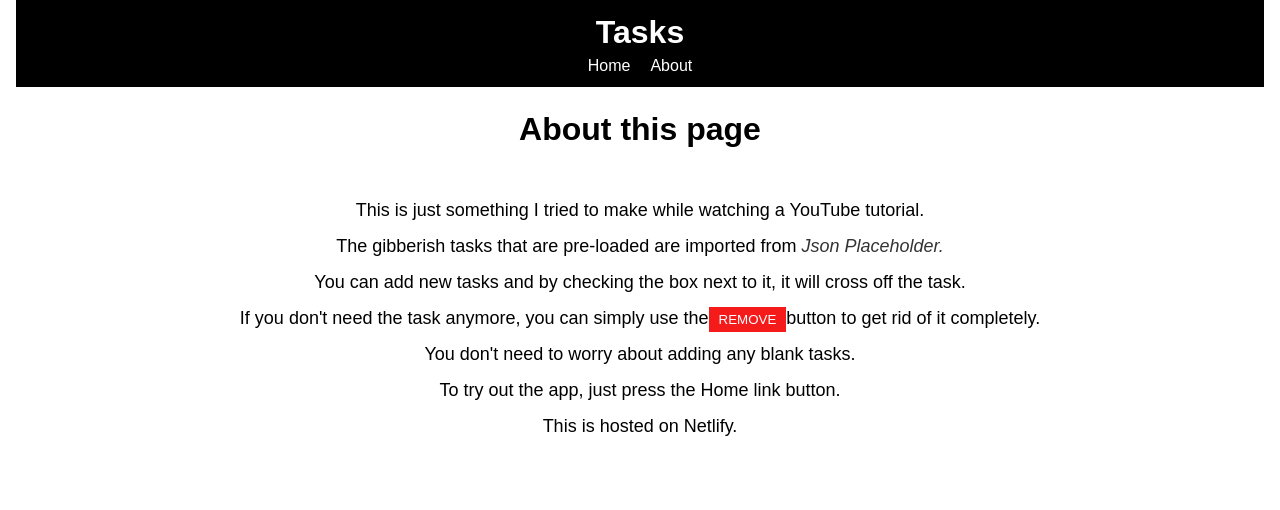
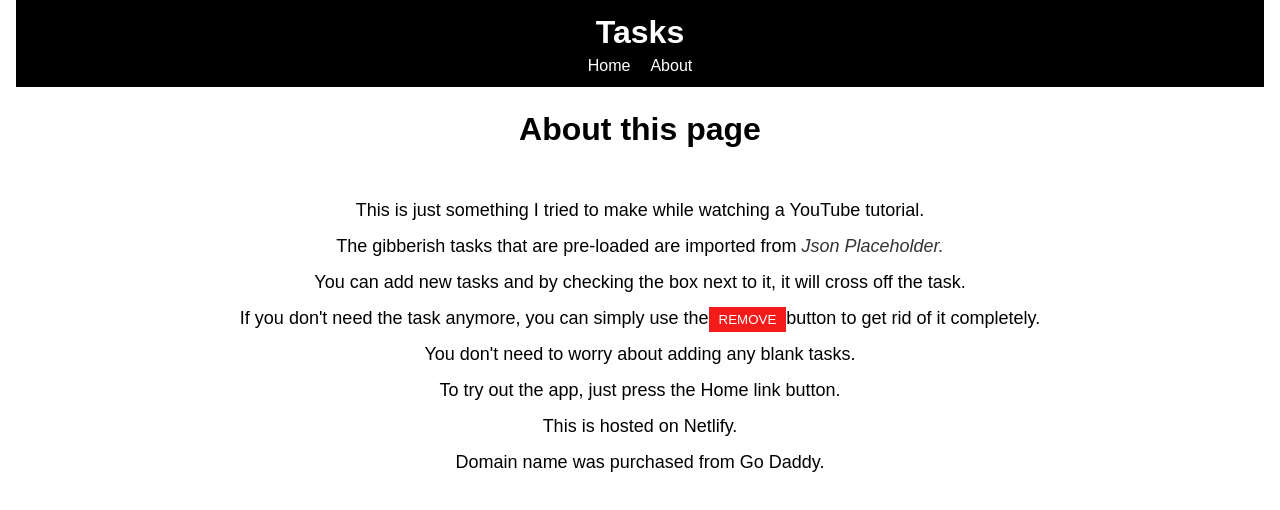
Before and after one commit to rob-silins/todo-react-app, a React (Create React App) app: page /about in a window 1280 px wide. Shown: the top 510 px of the page. Built offline with nearby package versions, Linux system fonts and the light colour scheme; no server answers.

Commit message:
about page update - go daddy comment

```diff
--- a/src/Components/Pages/About.js
+++ b/src/Components/Pages/About.js
@@ -21,6 +21,7 @@ import React from 'react'
             <p>You don't need to worry about adding any blank tasks.</p>
             <p>To try out the app, just press the Home link button.</p>
             <p>This is hosted on Netlify.</p>
+            <p>Domain name was purchased from Go Daddy.</p>
             </div>
         </React.Fragment>
     )
```
